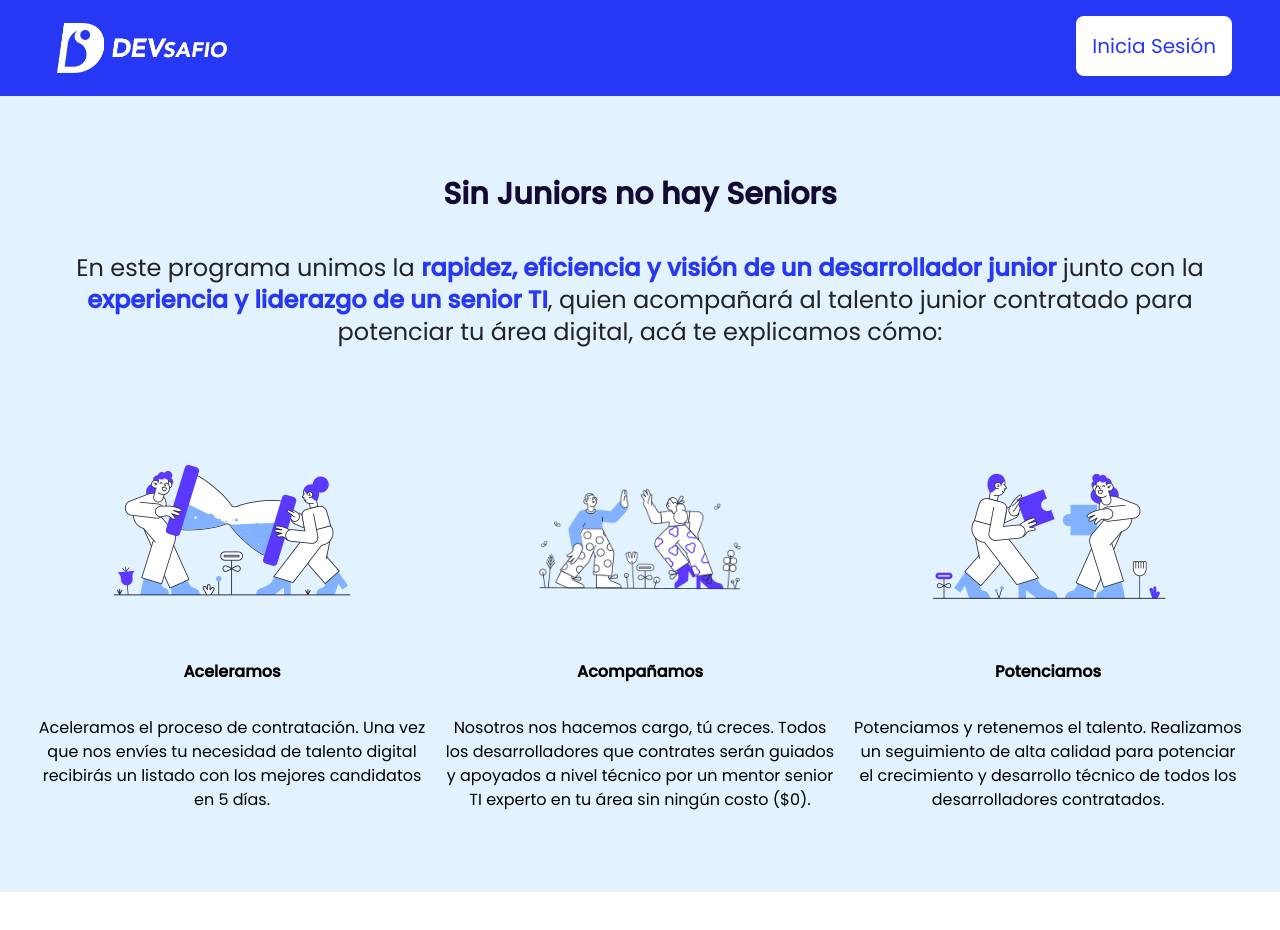
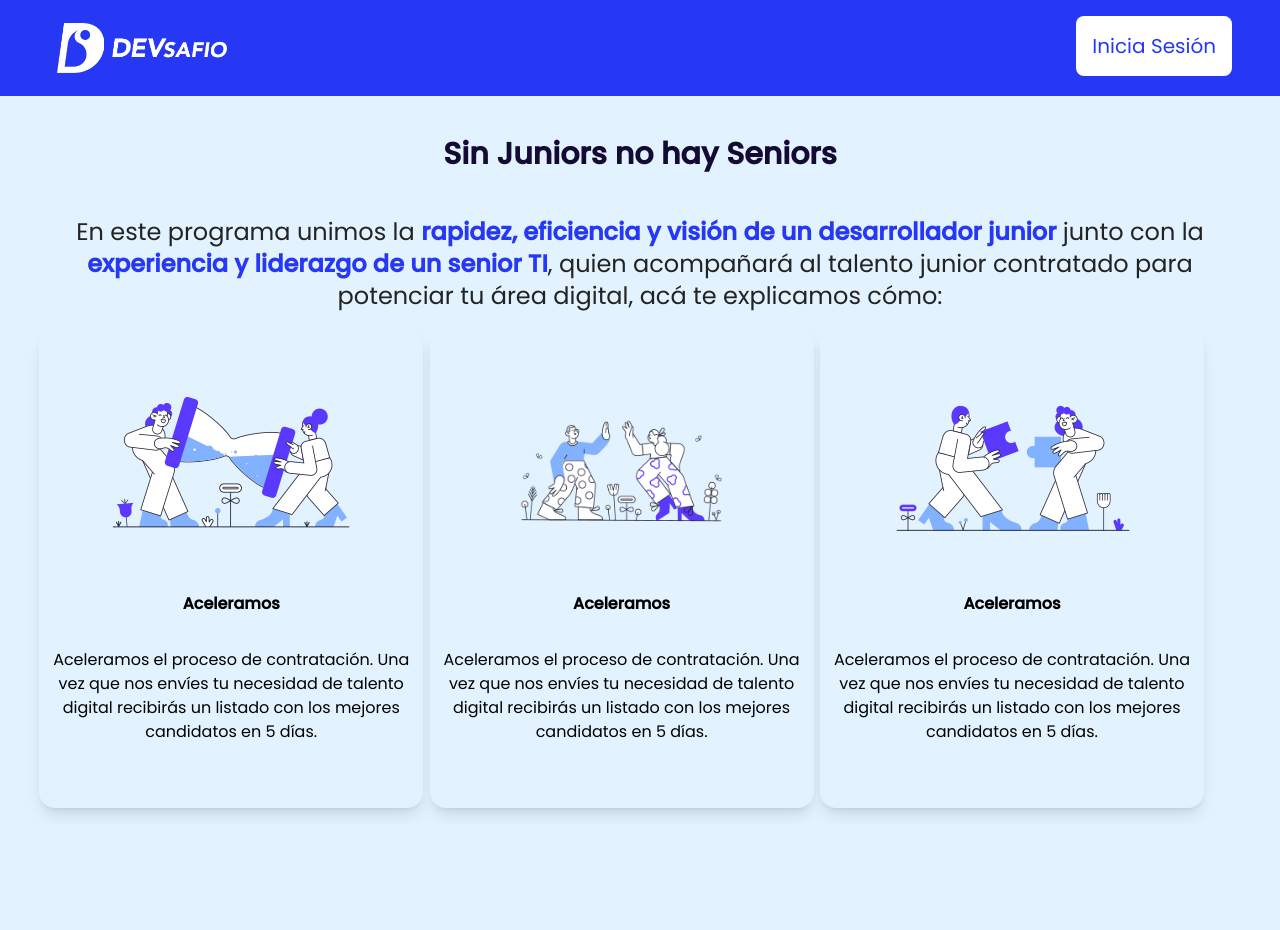
Before and after one commit to dlab-team/C11-Frontend, a React (Vite) app: page / in a window 1280 px wide. Shown: the top 930 px of the page. Before the commit the page ends 892 px from the top, so only its background shows below. Built offline with nearby package versions, Linux system fonts and the light colour scheme.

Commit message:
se genera el carrusel para vista en celular de las columnas

```diff
--- a/src/App.css
+++ b/src/App.css
@@ -36,3 +36,9 @@
   font-weight: 600;
   margin-bottom: 2rem;
 }
+
+.card {
+  margin: 1rem 0.2rem;
+  padding: 4rem 0 4rem 0;
+  border-radius: 1rem;
+}
--- a/src/pages/landing/ProgramExplanation.jsx
+++ b/src/pages/landing/ProgramExplanation.jsx
@@ -1,16 +1,17 @@
 import mid1 from "../../assets/landing/mid1.png"
 import mid2 from "../../assets/landing/mid2.png"
 import mid3 from "../../assets/landing/mid3.png"
+import { Carousel } from "@material-tailwind/react"
 
 const ProgramExplanation = () => {
   return (
     <div>
       <header>
-        <div className="text-center bg-celeste pb-28 pt-10 px-9">
-          <h1 className="titulo pt-10 sm:text-base lg:text-3xl text-[#140B34]">
+        <div className="text-center bg-celeste pb-0 pt-0 px-9">
+          <h1 className="titulo pt-3 sm:pt-10 sm:text-base lg:text-3xl text-[#140B34]">
             Sin Juniors no hay Seniors
           </h1>
-          <p className="pt-2 lg:text-2xl text-[#232323]">
+          <p className=" sm:pt-3 text-sm lg:text-2xl text-[#232323]">
             En este programa unimos la{" "}
             <span className="texto_azul">
               rapidez, eficiencia y visión de un desarrollador junior
@@ -24,42 +25,37 @@ const ProgramExplanation = () => {
           </p>
         </div>
       </header>
-      <section>
-        <div className=" px-9 grid lg:grid-cols-3 gap-4 justify-items-center text-center lg:bg-celeste">
-          <article>
-            <div className="pb-20">
-              <img src={mid1} alt="" className="mb-14 max-h-36 inline" />
-              <h1 className="titulo">Aceleramos</h1>
-              <p>
-                Aceleramos el proceso de contratación. Una vez que nos envíes tu
-                necesidad de talento digital recibirás un listado con los
-                mejores candidatos en 5 días.
-              </p>
-            </div>
-          </article>
-          <article>
-            <img
-              src={mid2}
-              alt=""
-              className="mb-14 max-h-36 inline
-            "
-            />
-            <h1 className="titulo">Acompañamos</h1>
+      <section className="bg-celeste pb-28">
+        <div className=" overflow-x-auto mx-4 sm:mx-0 sm:px-9 grid  sm:grid-cols-3 gap-4 justify-items-center text-center ">
+          <Carousel className="rounded-xl">
+            <article className="card max-w-sm overflow-hidden shadow-lg bg-[#FFFFFF] sm:bg-celeste">
+            <img src={mid1} alt="" className="mb-14 max-h-36 inline" />
+            <h1 className="titulo">Aceleramos</h1>
             <p>
-              Nosotros nos hacemos cargo, tú creces. Todos los desarrolladores
-              que contrates serán guiados y apoyados a nivel técnico por un
-              mentor senior TI experto en tu área sin ningún costo ($0).
+              Aceleramos el proceso de contratación. Una vez que nos envíes tu
+              necesidad de talento digital recibirás un listado con los mejores
+              candidatos en 5 días.
             </p>
           </article>
-          <article>
-            <img src={mid3} alt="" className="mb-14  max-h-36 inline" />
-            <h1 className="titulo">Potenciamos</h1>
+            <article className="card max-w-sm overflow-hidden shadow-lg bg-[#FFFFFF] sm:bg-celeste">
+            <img src={mid2} alt="" className="mb-14 max-h-36 inline" />
+            <h1 className="titulo">Aceleramos</h1>
             <p>
-              Potenciamos y retenemos el talento. Realizamos un seguimiento de
-              alta calidad para potenciar el crecimiento y desarrollo técnico de
-              todos los desarrolladores contratados.
+              Aceleramos el proceso de contratación. Una vez que nos envíes tu
+              necesidad de talento digital recibirás un listado con los mejores
+              candidatos en 5 días.
             </p>
           </article>
+            <article className="card max-w-sm overflow-hidden shadow-lg bg-[#FFFFFF] sm:bg-celeste">
+            <img src={mid3} alt="" className="mb-14 max-h-36 inline" />
+            <h1 className="titulo">Aceleramos</h1>
+            <p>
+              Aceleramos el proceso de contratación. Una vez que nos envíes tu
+              necesidad de talento digital recibirás un listado con los mejores
+              candidatos en 5 días.
+            </p>
+          </article>
+          </Carousel>
         </div>
       </section>
     </div>
```
